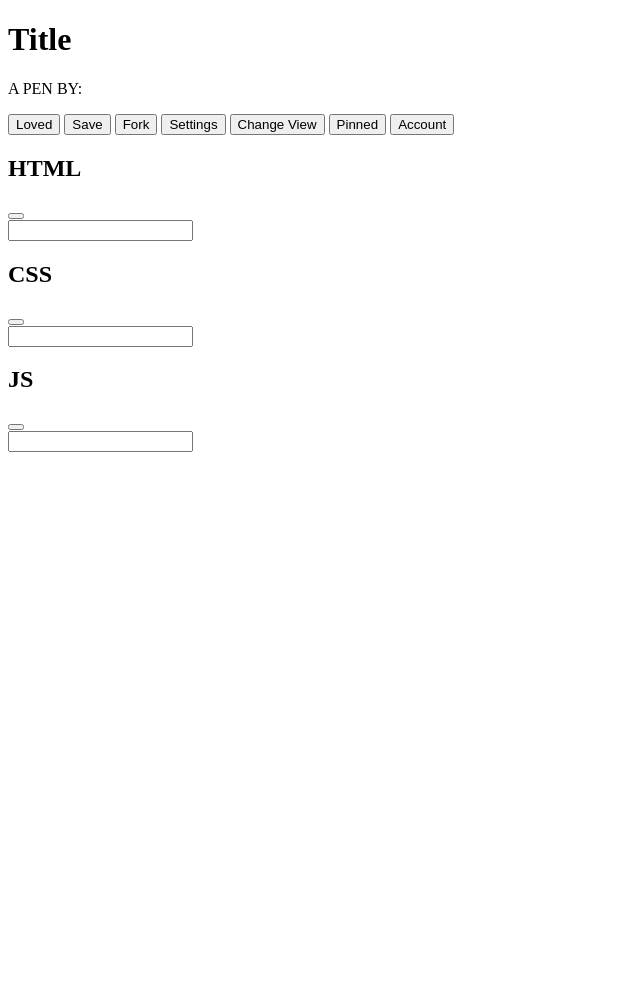
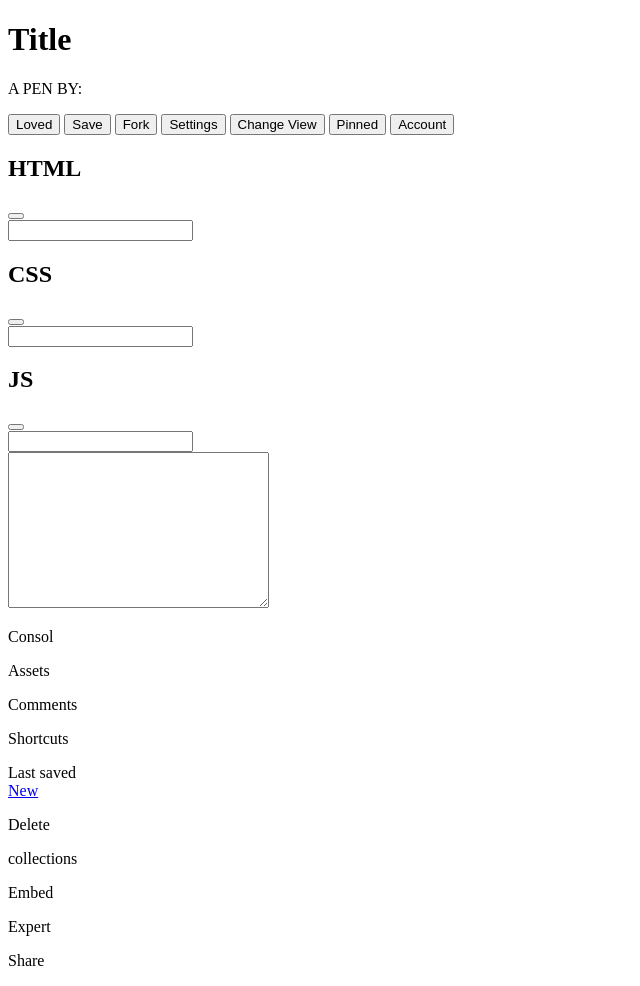
Before and after one commit to toushinji/Codes-Pen, a plain HTML site: page index.html in a window 1280 px wide. Shown: the whole page, without its empty margins (0-640 px from the left). Before the commit the page ends 800 px from the top, so only its background shows below. Drawn offline with Linux system fonts and the light colour scheme.

Commit message:
"output" and "footer"
added content for output and footer.

```diff
--- a/index.html
+++ b/index.html
@@ -52,8 +52,28 @@
       </form>
     </div>
    </section>
-   <div class="output"></div>
-   <div class="footer"></div>
+   <div class="output">
+     <form action="">
+       <textarea name="output" id="" cols="30" rows="10"></textarea>
+     </form>
+   </div>
+   <div class="footer">
+     <div class="footer__left">
+       <p>Consol</p>
+       <p>Assets</p>
+       <p>Comments</p>
+       <p>Shortcuts</p>
+     </div>
+     <span>Last saved</span>
+     <div class="footer__right">
+      <span><a href="#">New</a></span>
+      <p>Delete</p>
+      <p class="dropdown">collections</p>
+      <p>Embed</p>
+      <p>Expert</p>
+      <p>Share</p>
+     </div>
+   </div>
  </div>
 </body>
 </html>
```
